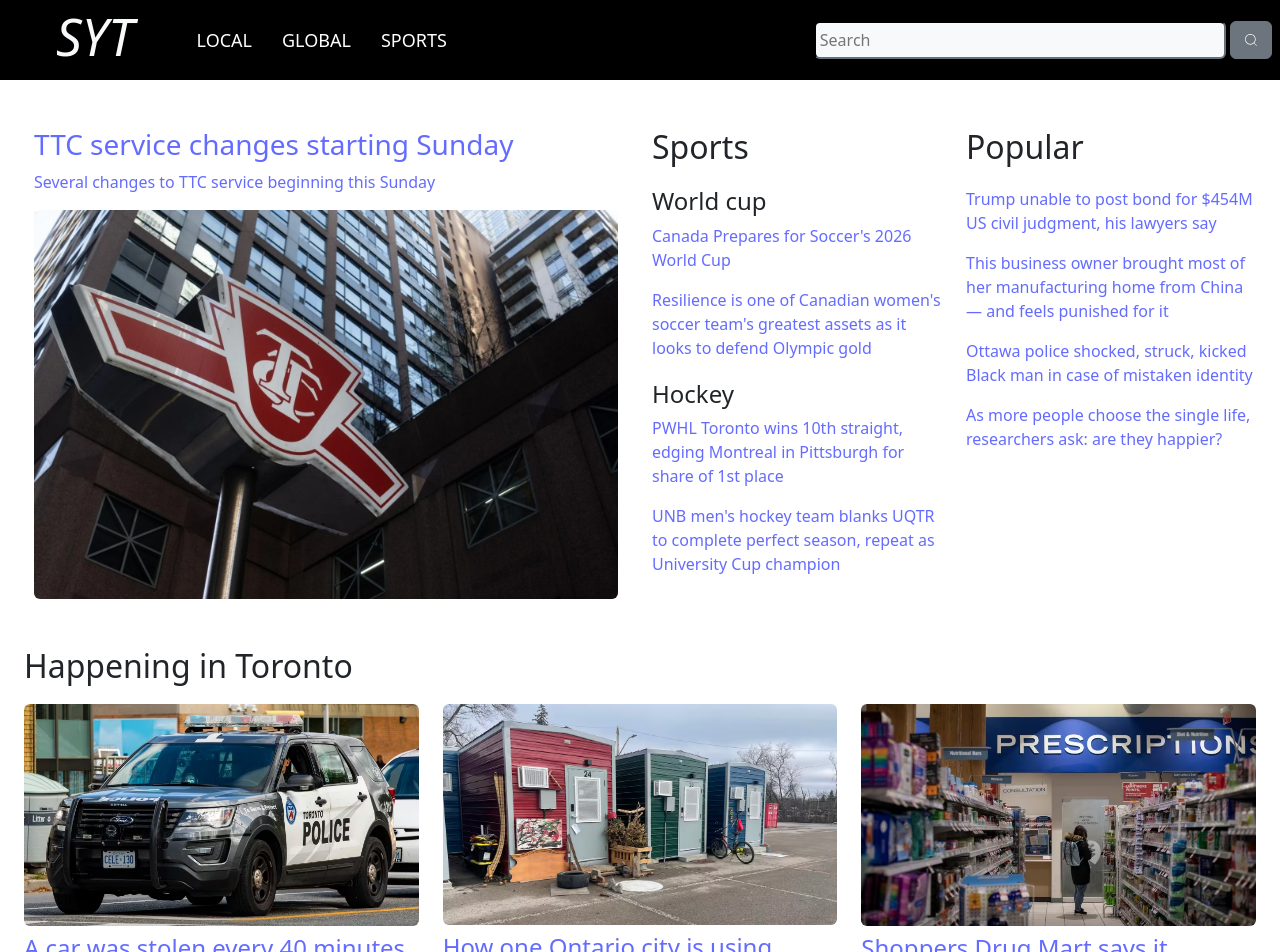
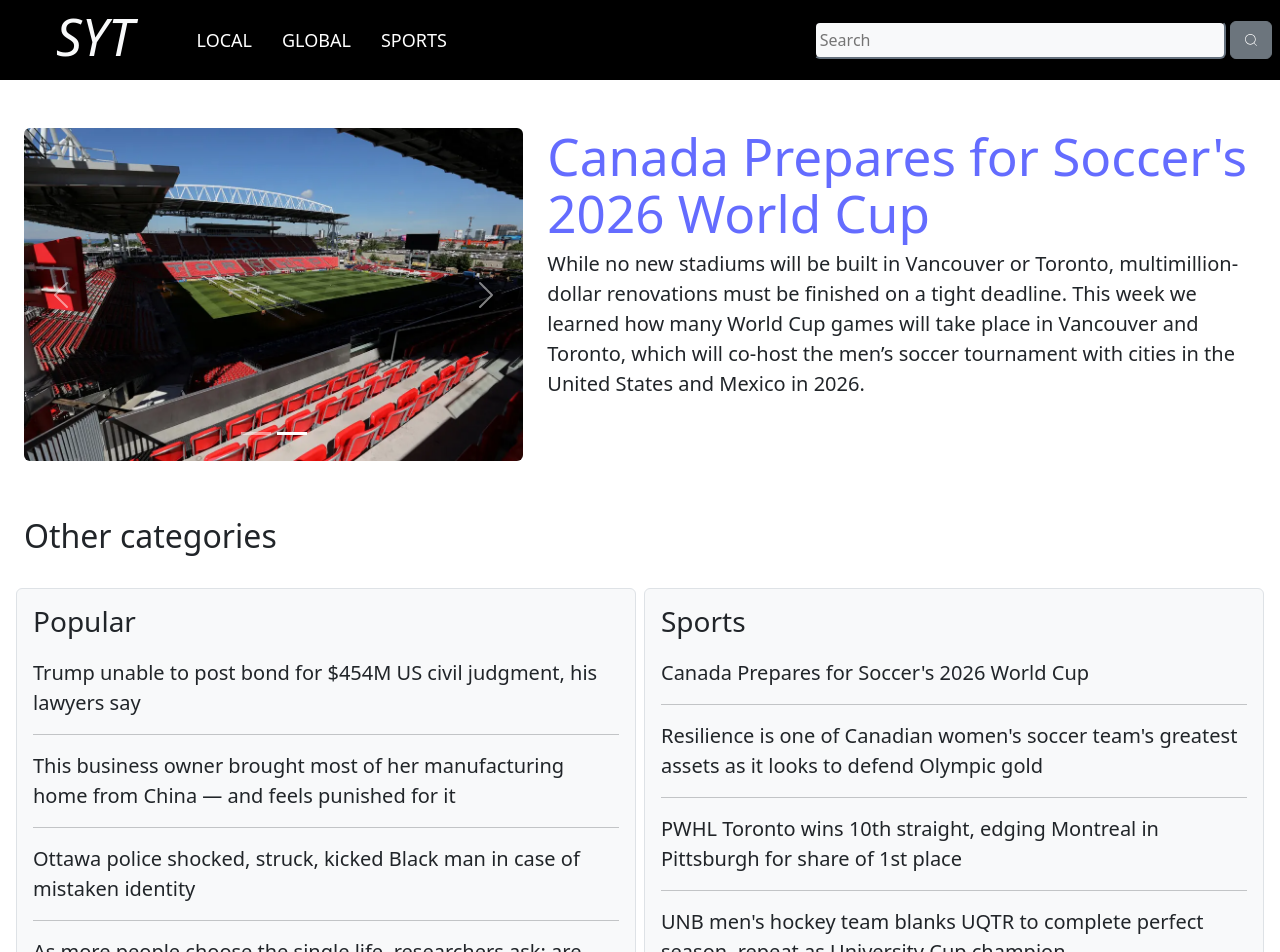
Before and after one commit to Trev241/news, a React (Vite) app: page / in a window 1280 px wide. Shown: the top 952 px of the page. Built offline with nearby package versions, Linux system fonts and the light colour scheme.

Commit message:
Redo home page styles

```diff
--- a/src/pages/Home/Home.css
+++ b/src/pages/Home/Home.css
@@ -25,7 +25,6 @@
 /*.article:last-child {*/
 /*   border-bottom: none;*/
 /*}*/
-
 
 /*@media screen and (max-width: 768px) {*/
 /*   .top-section h1 {*/
@@ -146,3 +145,8 @@ h1 {
   height: auto;
   object-fit: cover;
 }
+
+.clickable:hover {
+  text-decoration: underline;
+  font-weight: 400;
+}
--- a/src/pages/Home/Home.jsx
+++ b/src/pages/Home/Home.jsx
@@ -1,101 +1,147 @@
-import React from "react";
-import image from "./../../assets/articles/ttc.jpg";
+import React, { useState } from "react";
+
+import caroImage1 from "./../../assets/articles/ttc.jpg";
+import caroImage2 from "./../../assets/articles/worldcup.jpg";
+
 import toronto_n1 from "./../../assets/toronto-news/toronto-n1.png";
 import toronto_n2 from "./../../assets/toronto-news/toronto-n2.png";
 import toronto_n3 from "./../../assets/toronto-news/toronto-n3.png";
+
 import "./Home.css";
+
 import { Link } from "react-router-dom";
+import Carousel from "react-bootstrap/Carousel";
+import Container from "react-bootstrap/Container";
+import Row from "react-bootstrap/Row";
+import Col from "react-bootstrap/Col";
 
 const Home = () => {
+  const [index, setIndex] = useState(0);
+  const caroTitles = [
+    "TTC service changes starting Sunday",
+    "Canada Prepares for Soccer's 2026 World Cup",
+  ];
+  const caroLeads = [
+    "Starting Sunday the TTC is changing bus service on several key routes and returning streetcar service to Broadview Station. In a news release issued Friday, the transit company said it is increasing capacity and frequency on the 29 Dufferin route on Saturday nights.",
+    "While no new stadiums will be built in Vancouver or Toronto, multimillion-dollar renovations must be finished on a tight deadline. This week we learned how many World Cup games will take place in Vancouver and Toronto, which will co-host the men’s soccer tournament with cities in the United States and Mexico in 2026.",
+  ];
+
+  const handleSelect = (selectedIndex) => {
+    setIndex(selectedIndex);
+  };
+
   return (
     <div className="container-fluid">
-      <div className="container-fluid my-5 main-content">
-        <div className="row">
-          <section className="col-lg-6 main-feature">
-            <div className="featured-news">
-              <div className="news-list">
-                <div>
+      <Container fluid className="mt-5">
+        <Row className="mb-5">
+          <section className="col-lg-5 mb-2">
+            <Carousel activeIndex={index} onSelect={handleSelect}>
+              <Carousel.Item>
                 <Link to="article/ttc">
-                    <h3>TTC service changes starting Sunday</h3>
-                    <p>Several changes to TTC service beginning this Sunday</p>
                   <img
                     className="rounded img-fluid"
-                      src={image}
+                    src={caroImage1}
                     alt="Featured News 1"
                   />
                 </Link>
-                </div>
-              </div>
-            </div>
+              </Carousel.Item>
+
+              <Carousel.Item>
+                <Link to="article/worldcup">
+                  <img
+                    className="rounded img-fluid"
+                    src={caroImage2}
+                    alt="Featured News 1"
+                  />
+                </Link>
+              </Carousel.Item>
+            </Carousel>
           </section>
+
           <section className="col-md">
-            <div className="sidebar-news">
-              <h2>Sports</h2>
+            <Link to="article/worldcup">
+              <h1>{caroTitles[index]}</h1>
+            </Link>
+            <p className="lead">{caroLeads[index]}</p>
+          </section>
+        </Row>
+
+        <Row className="mb-5">
+          <h2>Other categories</h2>
+          <Container>
+            <Row>
+              <Col md className="border rounded p-3 bg-light m-1">
+                <h3>Popular</h3>
                 <div className="news-list">
                   <div className="news-item">
-                  <h4>World cup</h4>
-                  <Link to="article/worldcup">
-                    <p>Canada Prepares for Soccer's 2026 World Cup</p>
+                    <Link to="article/trump">
+                      <p className="lead text-dark clickable">
+                        Trump unable to post bond for $454M US civil judgment,
+                        his lawyers say
+                      </p>
                     </Link>
-                  <Link to="article/resilience">
-                    <p>
-                      Resilience is one of Canadian women's soccer team's greatest assets as it looks to defend Olympic gold
+                    <hr />
+                    <Link to="article/china">
+                      <p className="lead text-dark clickable">
+                        This business owner brought most of her manufacturing
+                        home from China — and feels punished for it
+                      </p>
+                    </Link>
+                    <hr />
+                    <Link to="article/ottawa">
+                      <p className="lead text-dark clickable">
+                        Ottawa police shocked, struck, kicked Black man in case
+                        of mistaken identity
+                      </p>
+                    </Link>
+                    <hr />
+                    <Link to="article/singlelife">
+                      <p className="lead text-dark clickable">
+                        As more people choose the single life, researchers ask:
+                        are they happier?
                       </p>
                     </Link>
                   </div>
+                </div>
+              </Col>
+
+              <Col md className="border rounded p-3 bg-light m-1">
+                <h3>Sports</h3>
+                <div className="news-list">
                   <div className="news-item">
-                  <h4>Hockey</h4>
+                    <Link to="article/worldcup">
+                      <p className="lead text-dark clickable">
+                        Canada Prepares for Soccer's 2026 World Cup
+                      </p>
+                    </Link>
+                    <hr />
+                    <Link to="article/resilience">
+                      <p className="lead text-dark clickable">
+                        Resilience is one of Canadian women's soccer team's
+                        greatest assets as it looks to defend Olympic gold
+                      </p>
+                    </Link>
+                    <hr />
                     <Link to="article/pwhl">
-                    <p>
+                      <p className="lead text-dark clickable">
                         PWHL Toronto wins 10th straight, edging Montreal in
                         Pittsburgh for share of 1st place
                       </p>
                     </Link>
+                    <hr />
                     <Link to="article/unb">
-                    <p>
+                      <p className="lead text-dark clickable">
                         UNB men's hockey team blanks UQTR to complete perfect
                         season, repeat as University Cup champion{" "}
                       </p>
                     </Link>
                   </div>
                 </div>
-            </div>
-          </section>
-          <section className="col-md">
-            <div className="menu-news">
-              <h2>Popular</h2>
-              <div className="news-list">
-                <div className="news-item">
-                  <Link to="article/trump">
-                    <p>
-                      Trump unable to post bond for $454M US civil judgment, his
-                      lawyers say
-                    </p>
-                  </Link>
-                  <Link to="article/china">
-                    <p>
-                      This business owner brought most of her manufacturing home
-                      from China — and feels punished for it
-                    </p>
-                  </Link>
-                  <Link to="article/ottawa">
-                    <p>
-                      Ottawa police shocked, struck, kicked Black man in case of
-                      mistaken identity
-                    </p>
-                  </Link>
-                  <Link to="article/singlelife">
-                    <p>
-                      As more people choose the single life, researchers ask:
-                      are they happier?
-                    </p>
-                  </Link>
-                </div>
-              </div>
-            </div>
-          </section>
-        </div>
-      </div>
+              </Col>
+            </Row>
+          </Container>
+        </Row>
+      </Container>
 
       <section className="container-fluid mb-5 additional-news">
         <h2>Happening in Toronto</h2>
```
Lines whose indentation alone changed are shown as unchanged.
